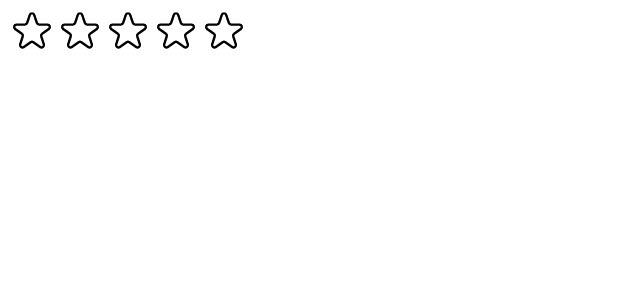
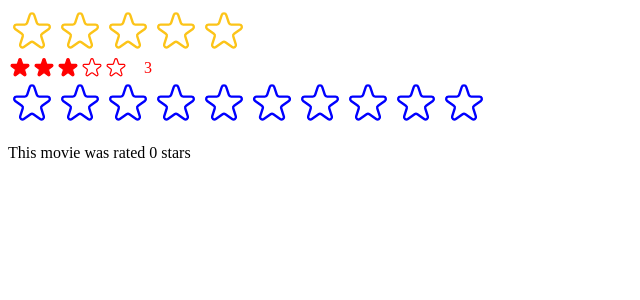
Before and after one commit to Shuvankar-Bhowmick/usePopcorn, a React (Create React App) app: page / in a window 1280 px wide. Shown: the top 300 px of the page, without its empty margins (0-640 px from the left). Built offline with nearby package versions, Linux system fonts and the light colour scheme.

Commit message:
Code changes for index and StarRating files

```diff
--- a/src/StarRating.js
+++ b/src/StarRating.js
@@ -1,4 +1,5 @@
 import { useState } from "react";
+import PropTypes from "prop-types";
 
 const containerStyle = {
   display: "flex",
@@ -10,21 +11,42 @@
   display: "flex",
 };
 
-const textStyle = {
-  lineHeight: "1",
-  margin: "0",
+StarRating.propTypes = {
+  maxRating: PropTypes.number,
+  defaultRating: PropTypes.number,
+  color: PropTypes.string,
+  size: PropTypes.number,
+  messages: PropTypes.array,
+  className: PropTypes.string,
+  onSetRating: PropTypes.func,
 };
 
-export default function StarRating({ maxRating = 1 }) {
-  const [rating, setRating] = useState(0);
+export default function StarRating({
+  maxRating = 5,
+  color = "#fcc419",
+  size = 48,
+  className = "",
+  messages = [],
+  defaultRating = 0,
+  onSetRating,
+}) {
+  const [rating, setRating] = useState(defaultRating);
   const [tempRating, setTempRating] = useState(0);
 
   function handleRating(rating) {
     setRating(rating);
+    onSetRating && onSetRating(rating);
   }
 
+  const textStyle = {
+    lineHeight: "1",
+    margin: "0",
+    color,
+    fontSize: `${size / 1.5}px`,
+  };
+
   return (
-    <div style={containerStyle}>
+    <div className={className} style={containerStyle}>
       <div style={starContainerStyle}>
         {Array.from({ length: maxRating }, (_, i) => (
           <Star
@@ -33,22 +55,28 @@
             full={tempRating ? tempRating >= i + 1 : rating >= i + 1}
             onHoverIn={() => setTempRating(i + 1)}
             onHoverOut={() => setTempRating(0)}
+            color={color}
+            size={size}
           />
         ))}
       </div>
-      <p style={textStyle}>{tempRating || rating || ""}</p>
+      <p style={textStyle}>
+        {messages.length === maxRating
+          ? messages[tempRating ? tempRating - 1 : rating - 1]
+          : tempRating || rating || ""}
+      </p>
     </div>
   );
 }
 
-const startStyle = {
-  width: "48px",
-  height: "48px",
-  display: "block",
-  cursor: "pointer",
-};
+function Star({ onRate, full, onHoverIn, onHoverOut, color, size }) {
+  const startStyle = {
+    width: `${size}px`,
+    height: `${size}px`,
+    display: "block",
+    cursor: "pointer",
+  };
 
-function Star({ onRate, full, onHoverIn, onHoverOut }) {
   return (
     <span
       role="button"
@@ -60,8 +88,8 @@
       <svg
         xmlns="http://www.w3.org/2000/svg"
         viewBox="0 0 20 20"
-        fill={full ? "#000" : "none"}
-        stroke="#000"
+        fill={full ? color : "none"}
+        stroke={color}
       >
         <path d="M9.049 2.927c.3-.921 1.603-.921 1.902 0l1.07 3.292a1 1 0 00.95.69h3.462c.969 0 1.371 1.24.588 1.81l-2.8 2.034a1 1 0 00-.364 1.118l1.07 3.292c.3.921-.755 1.688-1.54 1.118l-2.8-2.034a1 1 0 00-1.175 0l-2.8 2.034c-.784.57-1.838-.197-1.539-1.118l1.07-3.292a1 1 0 00-.364-1.118L2.98 8.72c-.783-.57-.38-1.81.588-1.81h3.461a1 1 0 00.951-.69l1.07-3.292z" />
       </svg>
--- a/src/index.js
+++ b/src/index.js
@@ -3,11 +3,29 @@
 // import "./index.css";
 // import App from "./App";
 import StarRating from "./StarRating";
+import { useState } from "react";
+
+function Test() {
+  const [movieRating, setMovieRating] = useState(0);
+
+  return (
+    <div>
+      <StarRating color="blue" maxRating={10} onSetRating={setMovieRating} />
+      <p>This movie was rated {movieRating} stars</p>
+    </div>
+  );
+}
 
 const root = ReactDOM.createRoot(document.getElementById("root"));
 root.render(
   <React.StrictMode>
     {/* <App /> */}
-    <StarRating maxRating={5} />
+    <StarRating
+      maxRating={5}
+      messages={["Terrible", "Bad", "Okay", "Good", "Amazing"]}
+    />
+    <StarRating size={24} color="red" className="test" defaultRating={3} />
+
+    <Test />
   </React.StrictMode>
 );
```
